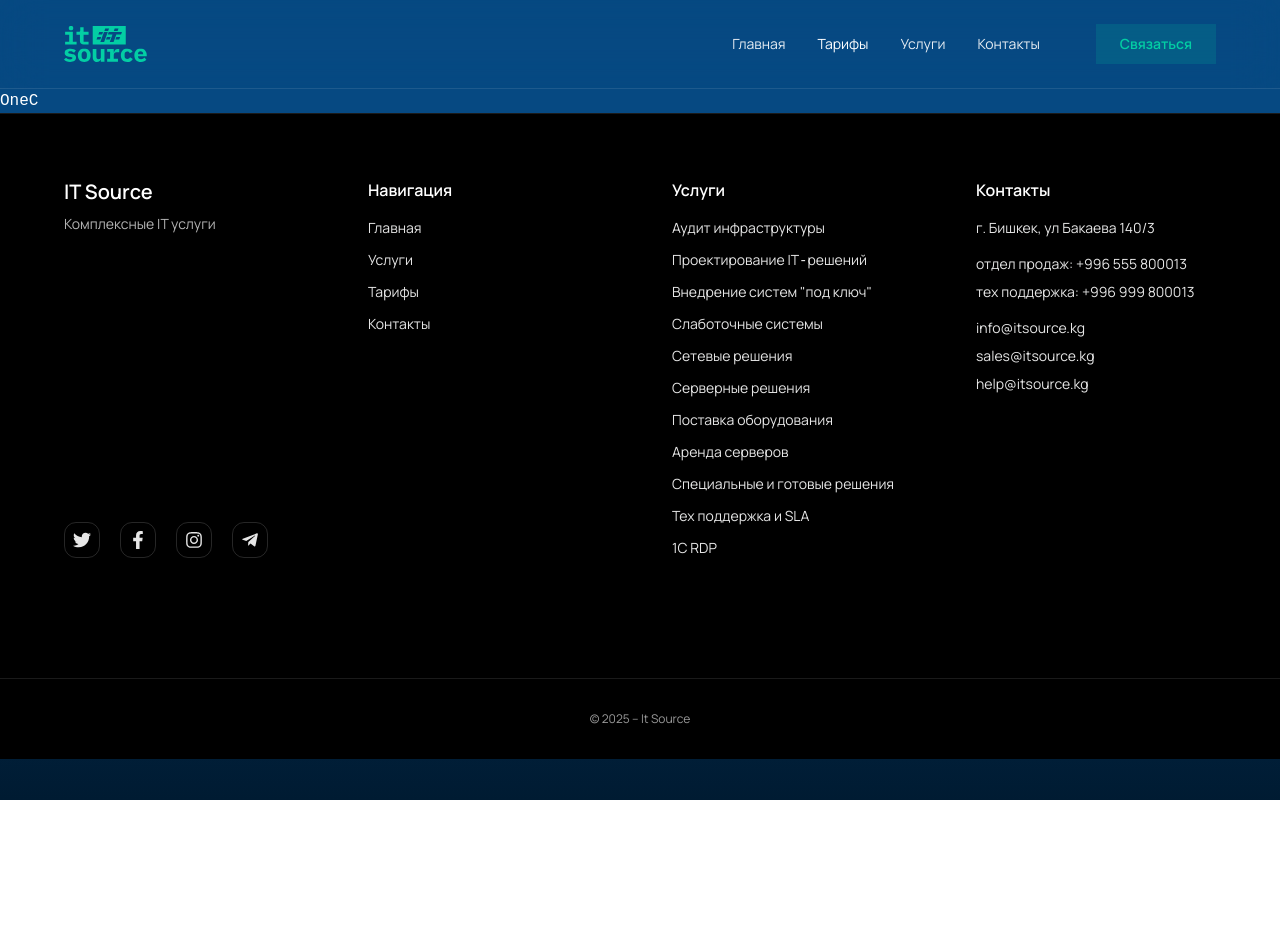
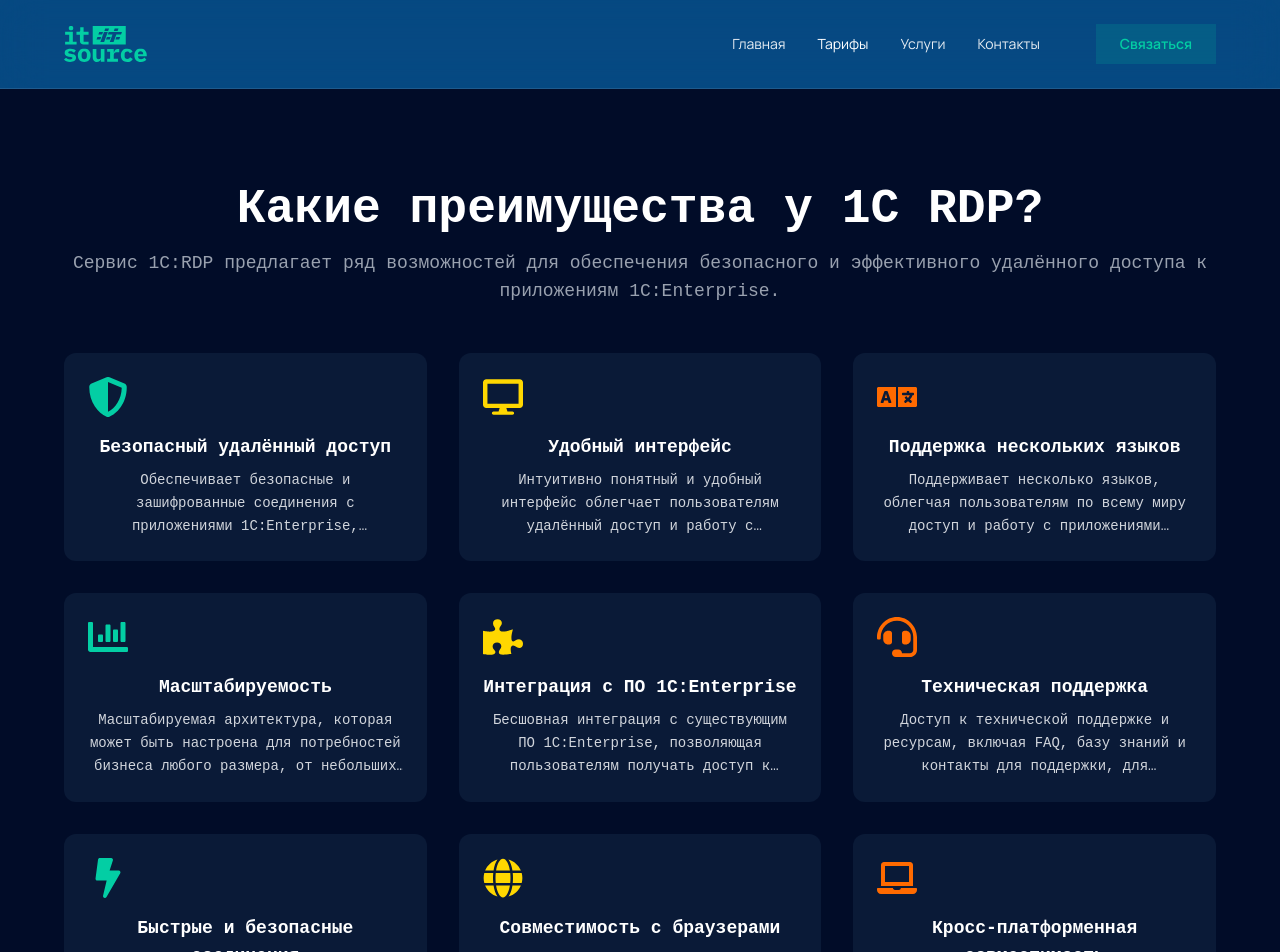
Before and after one commit to IskenderDev/IT-Source, a React (Vite) app: page /tariffs in a window 1280 px wide. Shown: the top 952 px of the page. Before the commit the page ends 800 px from the top, so only its background shows below. Built offline with nearby package versions, Linux system fonts and the light colour scheme.

Commit message:
Add advantages section for 1C RDP tariffs page

```diff
--- /dev/null
+++ b/src/components/Tariffs/Advantages/Advantages.tsx
@@ -0,0 +1,85 @@
+import { FaShieldAlt, FaDesktop, FaLanguage, FaChartBar, FaPuzzlePiece, FaHeadset, FaBolt, FaGlobe, FaLaptop } from "react-icons/fa";
+
+const benefits = [
+  {
+    icon: FaShieldAlt,
+    color: "#03CEA4",
+    title: "Безопасный удалённый доступ",
+    text: "Обеспечивает безопасные и зашифрованные соединения с приложениями 1C:Enterprise, обеспечивая конфиденциальность и защиту пользовательских данных.",
+  },
+  {
+    icon: FaDesktop,
+    color: "#FFD700",
+    title: "Удобный интерфейс",
+    text: "Интуитивно понятный и удобный интерфейс облегчает пользователям удалённый доступ и работу с приложениями 1C:Enterprise.",
+  },
+  {
+    icon: FaLanguage,
+    color: "#FF6A00",
+    title: "Поддержка нескольких языков",
+    text: "Поддерживает несколько языков, облегчая пользователям по всему миру доступ и работу с приложениями 1C:Enterprise на выбранном ими языке.",
+  },
+  {
+    icon: FaChartBar,
+    color: "#03CEA4",
+    title: "Масштабируемость",
+    text: "Масштабируемая архитектура, которая может быть настроена для потребностей бизнеса любого размера, от небольших стартапов до крупных предприятий.",
+  },
+  {
+    icon: FaPuzzlePiece,
+    color: "#FFD700",
+    title: "Интеграция с ПО 1C:Enterprise",
+    text: "Бесшовная интеграция с существующим ПО 1C:Enterprise, позволяющая пользователям получать доступ к известным приложениям и данным из удалённых мест.",
+  },
+  {
+    icon: FaHeadset,
+    color: "#FF6A00",
+    title: "Техническая поддержка",
+    text: "Доступ к технической поддержке и ресурсам, включая FAQ, базу знаний и контакты для поддержки, для обеспечения плавного и бесперебойного использования.",
+  },
+  {
+    icon: FaBolt,
+    color: "#03CEA4",
+    title: "Быстрые и безопасные соединения",
+    text: "Обеспечивает быстрое и надёжное подключение к приложениям 1C:Enterprise, что позволяет пользователям легко работать удалённо.",
+  },
+  {
+    icon: FaGlobe,
+    color: "#FFD700",
+    title: "Совместимость с браузерами",
+    text: "Поддерживает Google Chrome, Mozilla Firefox и Microsoft Edge для беспрепятственного доступа к приложениям 1C:Enterprise.",
+  },
+  {
+    icon: FaLaptop,
+    color: "#FF6A00",
+    title: "Кросс-платформенная совместимость",
+    text: "Поддерживает Windows, macOS и Linux для доступа к приложениям 1C:Enterprise с разных устройств и платформ.",
+  },
+];
+
+const Advantages = () => {
+  return (
+    <section className="py-16 md:py-24 px-4 md:px-8 bg-[#010C28] text-white">
+      <div className="max-w-6xl mx-auto text-center">
+        <h2 className="text-3xl md:text-5xl font-bold">Какие преимущества у 1C RDP?</h2>
+        <p className="mt-4 text-gray-400 text-base md:text-lg">
+          Сервис 1C:RDP предлагает ряд возможностей для обеспечения безопасного и эффективного удалённого доступа к приложениям 1C:Enterprise.
+        </p>
+
+        <div className="mt-12 grid grid-cols-1 md:grid-cols-2 lg:grid-cols-3 gap-8">
+          {benefits.map(({ icon: Icon, color, title, text }) => (
+            <div key={title} className="p-6 rounded-xl bg-[#0A1A37] bg-opacity-50 h-full flex flex-col">
+              <Icon size={40} color={color} />
+              <h3 className="mt-4 text-lg font-semibold text-white">{title}</h3>
+              <p className="mt-2 text-gray-300 text-sm leading-relaxed line-clamp-3">
+                {text}
+              </p>
+            </div>
+          ))}
+        </div>
+      </div>
+    </section>
+  );
+};
+
+export default Advantages;
--- a/src/pages/Tariffs/Tariffs.tsx
+++ b/src/pages/Tariffs/Tariffs.tsx
@@ -1,10 +1,12 @@
 
-const Tariffs  = () => {
+import Advantages from "../../components/Tariffs/Advantages/Advantages";
+
+const Tariffs = () => {
   return (
     <div>
-      OneC
+      <Advantages />
     </div>
-  )
-}
+  );
+};
 
-export default Tariffs
+export default Tariffs;
```
